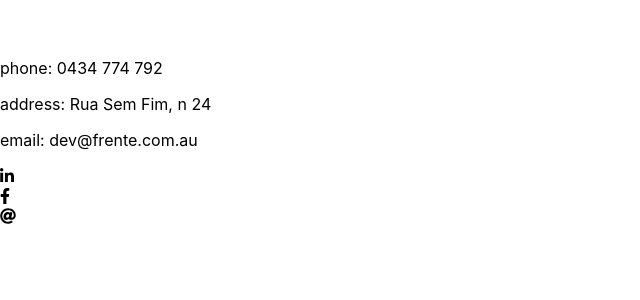
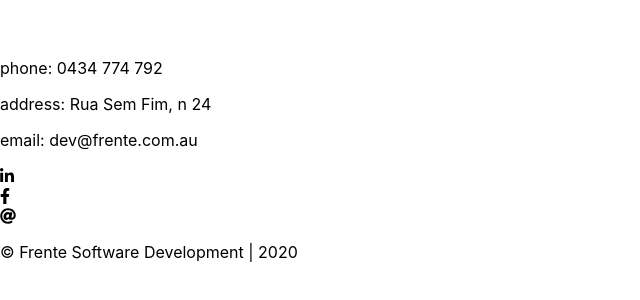
Before and after one commit to gabrielcon6/frente, a React (Create React App) app: page / in a window 1280 px wide. Shown: the part 2418-2718 px from the top of the page, without its empty margins (0-640 px from the left). Built offline with nearby package versions, Linux system fonts and the light colour scheme.

Commit message:
added © footer

```diff
--- a/src/pages/Footer.js
+++ b/src/pages/Footer.js
@@ -20,6 +20,9 @@
                     <div><FontAwesomeIcon icon={['fab', 'facebook-f']} /></div>
                     <div><FontAwesomeIcon icon={faAt} /></div>
                 </div>
+                <div>
+                    <p>© Frente Software Development | 2020</p>
+                </div>
             </div>
         </section>    )
 }
```
